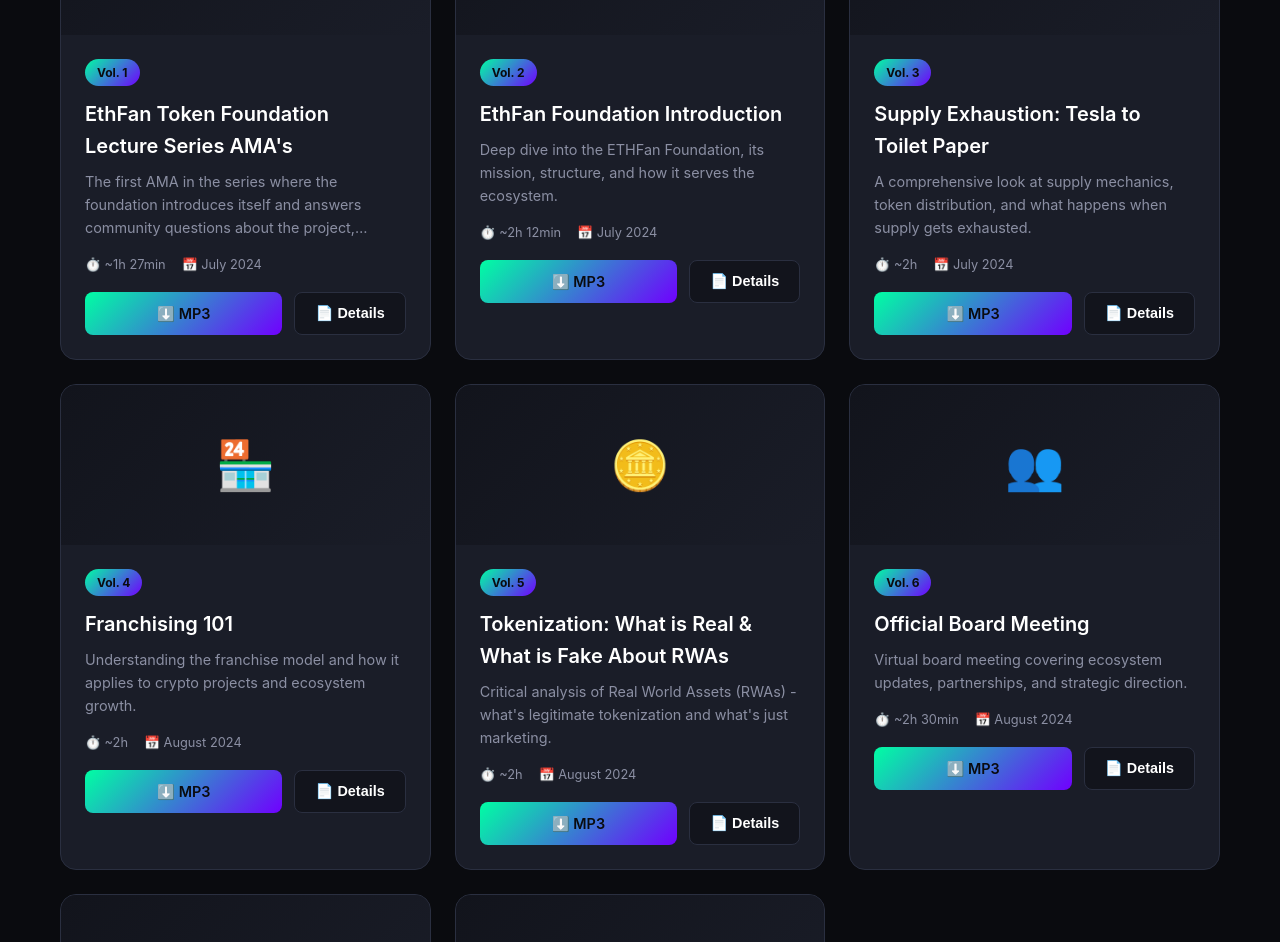
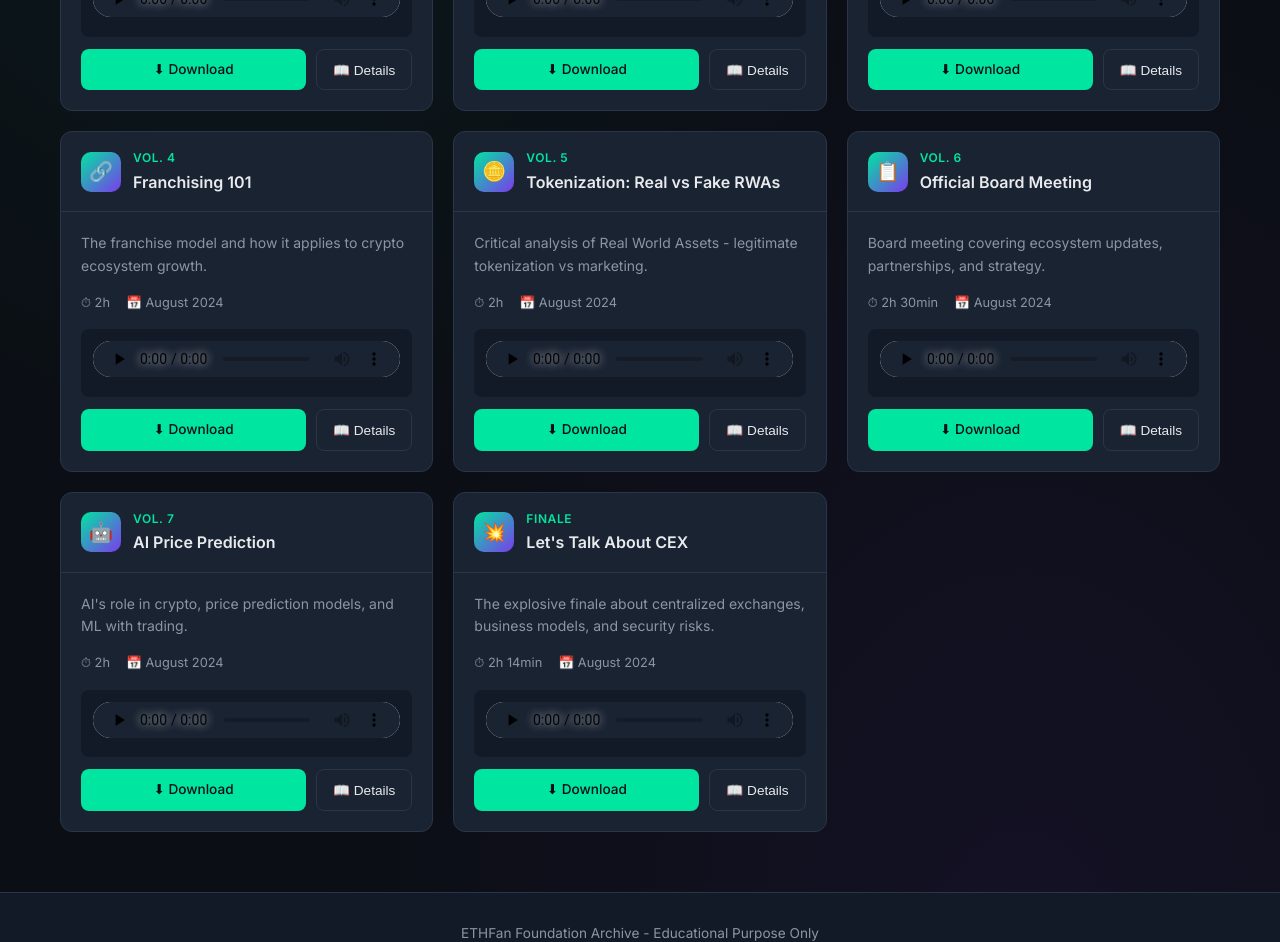
Before and after one commit to pantastestereopi/eft-ama-archive, a plain HTML site: page index.html in a window 1280 px wide. Shown: the part 575-1517 px from the top of the page. Drawn offline with Linux system fonts and the light colour scheme.

Commit message:
Update UI: audio player, EFTdash colors, better icons

```diff
--- a/css/style.css
+++ b/css/style.css
@@ -1,16 +1,17 @@
 /* ETHFan Archive - Styles */
-/* EFTdash-inspired dark theme */
+/* Matching EFTdash aesthetic */
 
 :root {
-    --bg-primary: #0a0b0f;
-    --bg-secondary: #12141c;
-    --bg-card: #1a1d28;
-    --accent-primary: #00ffa3; /* EFT green */
-    --accent-secondary: #7000ff; /* Purple */
-    --accent-gradient: linear-gradient(135deg, #00ffa3, #7000ff);
-    --text-primary: #ffffff;
-    --text-secondary: #8b8fa3;
-    --border-color: #2a2f40;
+    --bg-primary: #0b0e14;
+    --bg-secondary: #131a27;
+    --bg-card: #1a2332;
+    --bg-card-hover: #222d40;
+    --accent-primary: #00e5a0; /* EFTdash green */
+    --accent-secondary: #7c3aed;
+    --accent-glow: rgba(0, 229, 160, 0.15);
+    --text-primary: #e8eaed;
+    --text-secondary: #8b95a5;
+    --border-color: #2a3548;
     --font-main: 'Inter', -apple-system, BlinkMacSystemFont, sans-serif;
 }
 
@@ -26,6 +27,10 @@ body {
     color: var(--text-primary);
     line-height: 1.6;
     min-height: 100vh;
+    background:
+        radial-gradient(ellipse at 20% 0%, rgba(0, 229, 160, 0.08) 0%, transparent 50%),
+        radial-gradient(ellipse at 80% 100%, rgba(124, 58, 237, 0.08) 0%, transparent 50%),
+        var(--bg-primary);
 }
 
 .container {
@@ -36,13 +41,13 @@ body {
 
 /* Header */
 header {
-    background: var(--bg-secondary);
+    background: rgba(19, 26, 39, 0.8);
     border-bottom: 1px solid var(--border-color);
-    padding: 20px 0;
+    padding: 16px 0;
     position: sticky;
     top: 0;
     z-index: 100;
-    backdrop-filter: blur(10px);
+    backdrop-filter: blur(12px);
 }
 
 .header-content {
@@ -52,12 +57,10 @@ header {
 }
 
 .logo {
-    font-size: 1.5rem;
+    font-size: 1.4rem;
     font-weight: 700;
-    background: var(--accent-gradient);
-    -webkit-background-clip: text;
-    -webkit-text-fill-color: transparent;
-    background-clip: text;
+    color: var(--text-primary);
+    letter-spacing: -0.02em;
 }
 
 .logo span {
@@ -66,84 +69,94 @@ header {
 
 /* Hero */
 .hero {
-    padding: 80px 0;
+    padding: 60px 0;
     text-align: center;
-    background: radial-gradient(ellipse at top, rgba(112, 0, 255, 0.15) 0%, transparent 50%),
-                radial-gradient(ellipse at bottom, rgba(0, 255, 163, 0.1) 0%, transparent 50%);
 }
 
 .hero h1 {
-    font-size: 3rem;
-    font-weight: 800;
-    margin-bottom: 20px;
-    line-height: 1.2;
+    font-size: 2.5rem;
+    font-weight: 700;
+    margin-bottom: 12px;
+    letter-spacing: -0.03em;
+    background: linear-gradient(135deg, var(--text-primary) 0%, var(--accent-primary) 100%);
+    -webkit-background-clip: text;
+    -webkit-text-fill-color: transparent;
+    background-clip: text;
 }
 
 .hero p {
     color: var(--text-secondary);
-    font-size: 1.2rem;
-    max-width: 600px;
+    font-size: 1rem;
+    max-width: 500px;
     margin: 0 auto;
 }
 
 /* Archive Grid */
 .archive-grid {
     display: grid;
-    grid-template-columns: repeat(auto-fill, minmax(350px, 1fr));
-    gap: 24px;
-    padding: 40px 0;
+    grid-template-columns: repeat(auto-fill, minmax(340px, 1fr));
+    gap: 20px;
+    padding: 30px 0 60px;
 }
 
 .archive-card {
     background: var(--bg-card);
     border: 1px solid var(--border-color);
-    border-radius: 16px;
+    border-radius: 12px;
     overflow: hidden;
-    transition: all 0.3s ease;
+    transition: all 0.25s ease;
 }
 
 .archive-card:hover {
-    transform: translateY(-4px);
+    background: var(--bg-card-hover);
     border-color: var(--accent-primary);
-    box-shadow: 0 20px 40px rgba(0, 255, 163, 0.1);
+    transform: translateY(-2px);
+    box-shadow: 0 8px 24px var(--accent-glow);
 }
 
-.card-image {
-    height: 160px;
-    background: linear-gradient(135deg, var(--bg-secondary) 0%, var(--bg-card) 100%);
+.card-header {
+    padding: 16px 20px;
+    border-bottom: 1px solid var(--border-color);
+    display: flex;
+    align-items: center;
+    gap: 12px;
+}
+
+.card-icon {
+    width: 40px;
+    height: 40px;
+    border-radius: 10px;
+    background: linear-gradient(135deg, var(--accent-primary), var(--accent-secondary));
     display: flex;
     align-items: center;
     justify-content: center;
-    font-size: 3rem;
-}
-
-.card-content {
-    padding: 24px;
+    font-size: 1.2rem;
 }
 
 .card-number {
-    display: inline-block;
-    background: var(--accent-gradient);
-    color: var(--bg-primary);
     font-size: 0.75rem;
-    font-weight: 700;
-    padding: 4px 12px;
-    border-radius: 20px;
-    margin-bottom: 12px;
+    color: var(--accent-primary);
+    font-weight: 600;
+    text-transform: uppercase;
+    letter-spacing: 0.05em;
 }
 
 .card-title {
-    font-size: 1.25rem;
+    font-size: 1rem;
     font-weight: 600;
-    margin-bottom: 8px;
+    margin-top: 2px;
+}
+
+.card-body {
+    padding: 20px;
 }
 
 .card-description {
     color: var(--text-secondary);
-    font-size: 0.9rem;
+    font-size: 0.875rem;
     margin-bottom: 16px;
     display: -webkit-box;
-    -webkit-line-clamp: 3;
+    -webkit-line-clamp: 2;
     -webkit-box-orient: vertical;
     overflow: hidden;
 }
@@ -151,63 +164,78 @@ header {
 .card-meta {
     display: flex;
     gap: 16px;
-    margin-bottom: 16px;
     font-size: 0.8rem;
     color: var(--text-secondary);
+    margin-bottom: 16px;
 }
 
-.card-meta span {
-    display: flex;
-    align-items: center;
-    gap: 4px;
+/* Audio Player */
+.audio-player {
+    background: var(--bg-secondary);
+    border-radius: 8px;
+    padding: 12px;
+    margin-bottom: 12px;
+}
+
+.audio-player audio {
+    width: 100%;
+    height: 36px;
+    border-radius: 4px;
+}
+
+.audio-player audio::-webkit-media-controls-panel {
+    background: var(--bg-card);
 }
 
 .card-actions {
     display: flex;
-    gap: 12px;
+    gap: 10px;
 }
 
 .btn {
     display: inline-flex;
     align-items: center;
     justify-content: center;
-    padding: 10px 20px;
+    padding: 10px 16px;
     border-radius: 8px;
-    font-weight: 600;
+    font-weight: 500;
     text-decoration: none;
     transition: all 0.2s ease;
-    font-size: 0.9rem;
+    font-size: 0.85rem;
+    border: none;
+    cursor: pointer;
 }
 
 .btn-primary {
-    background: var(--accent-gradient);
+    background: var(--accent-primary);
     color: var(--bg-primary);
     flex: 1;
 }
 
 .btn-primary:hover {
-    transform: scale(1.02);
-    box-shadow: 0 4px 20px rgba(0, 255, 163, 0.3);
+    filter: brightness(1.1);
+    transform: translateY(-1px);
 }
 
 .btn-secondary {
-    background: var(--bg-secondary);
+    background: transparent;
     color: var(--text-primary);
     border: 1px solid var(--border-color);
 }
 
 .btn-secondary:hover {
-    border-color: var(--accent-secondary);
+    border-color: var(--accent-primary);
+    color: var(--accent-primary);
 }
 
 /* Footer */
 footer {
     background: var(--bg-secondary);
     border-top: 1px solid var(--border-color);
-    padding: 40px 0;
+    padding: 30px 0;
     text-align: center;
     color: var(--text-secondary);
-    margin-top: 60px;
+    font-size: 0.85rem;
 }
 
 /* Modal */
@@ -218,7 +246,7 @@ footer {
     left: 0;
     width: 100%;
     height: 100%;
-    background: rgba(0, 0, 0, 0.8);
+    background: rgba(0, 0, 0, 0.85);
     z-index: 1000;
     overflow-y: auto;
 }
@@ -228,19 +256,19 @@ footer {
 }
 
 .modal-content {
-    background: var(--bg-secondary);
-    max-width: 800px;
-    margin: 60px auto;
-    border-radius: 16px;
+    background: var(--bg-card);
+    max-width: 700px;
+    margin: 40px auto;
+    border-radius: 12px;
     border: 1px solid var(--border-color);
-    padding: 40px;
+    padding: 24px;
 }
 
 .modal-header {
     display: flex;
     justify-content: space-between;
     align-items: flex-start;
-    margin-bottom: 24px;
+    margin-bottom: 20px;
 }
 
 .modal-close {
@@ -249,7 +277,8 @@ footer {
     color: var(--text-secondary);
     font-size: 1.5rem;
     cursor: pointer;
-    padding: 8px;
+    padding: 4px;
+    line-height: 1;
 }
 
 .modal-close:hover {
@@ -257,22 +286,24 @@ footer {
 }
 
 .modal-title {
-    font-size: 1.5rem;
-    font-weight: 700;
+    font-size: 1.2rem;
+    font-weight: 600;
+    padding-right: 30px;
 }
 
 .modal-body {
     color: var(--text-secondary);
-    line-height: 1.8;
+    line-height: 1.7;
     max-height: 60vh;
     overflow-y: auto;
     white-space: pre-wrap;
+    font-size: 0.9rem;
 }
 
 /* Responsive */
 @media (max-width: 768px) {
     .hero h1 {
-        font-size: 2rem;
+        font-size: 1.8rem;
     }
 
     .archive-grid {
--- a/index.html
+++ b/index.html
@@ -5,6 +5,7 @@
     <meta name="viewport" content="width=device-width, initial-scale=1.0">
     <title>ETHFan Archive - All AMAs</title>
     <link rel="stylesheet" href="css/style.css">
+    <link href="https://fonts.googleapis.com/css2?family=Inter:wght@400;500;600;700&display=swap" rel="stylesheet">
 </head>
 <body>
     <header>
@@ -17,14 +18,12 @@
         <section class="hero">
             <div class="container">
                 <h1>Lecture Series Archive</h1>
-                <p>Complete collection of ETHFan Foundation AMAs and Lectures. Listen, read transcripts, and explore the knowledge shared by the community.</p>
+                <p>All ETHFan Foundation AMAs and Lectures. Listen and explore the knowledge.</p>
             </div>
         </section>
 
         <section class="container">
-            <div class="archive-grid" id="archiveGrid">
-                <!-- Cards will be dynamically inserted -->
-            </div>
+            <div class="archive-grid" id="archiveGrid"></div>
         </section>
     </main>
 
@@ -34,12 +33,12 @@
         </div>
     </footer>
 
-    <!-- Modal for full transcript -->
+    <!-- Modal -->
     <div class="modal-overlay" id="transcriptModal">
         <div class="modal-content">
             <div class="modal-header">
                 <div class="modal-title" id="modalTitle">Transcript</div>
-                <button class="modal-close" onclick="closeModal()">&times;</button>
+                <button class="modal-close" onclick="closeModal()">×</button>
             </div>
             <div class="modal-body" id="modalBody"></div>
         </div>
--- a/js/main.js
+++ b/js/main.js
@@ -1,102 +1,101 @@
 // ETHFan Archive - Main JavaScript
 
-// Archive data - will be populated as transcripts complete
 const archiveData = [
     {
         id: 1,
         number: "Vol. 1",
-        title: "EthFan Token Foundation Lecture Series AMA's",
-        description: "The first AMA in the series where the foundation introduces itself and answers community questions about the project, tokenomics, and vision.",
-        duration: "~1h 27min",
+        title: "Foundation Lecture Series AMA's",
+        description: "First AMA session - foundation introduction, tokenomics, and vision.",
+        duration: "1h 27min",
         date: "July 2024",
-        icon: "🎤",
-        mp3: "01_ethfan_ama.mp3",
+        icon: "🎙️",
+        mp3: "audio/01_ethfan_ama.mp3",
         transcript: "transcripts/01_ethfan_ama.txt",
-        shortDesc: "Foundation introduction and first AMA session"
+        shortDesc: "Foundation introduction and first AMA"
     },
     {
         id: 2,
         number: "Vol. 2",
-        title: "EthFan Foundation Introduction",
-        description: "Deep dive into the ETHFan Foundation, its mission, structure, and how it serves the ecosystem.",
-        duration: "~2h 12min",
+        title: "Foundation Introduction",
+        description: "Deep dive into ETHFan Foundation mission, structure, and ecosystem services.",
+        duration: "2h 12min",
         date: "July 2024",
         icon: "🏛️",
-        mp3: "02_foundation_intro.mp3",
+        mp3: "audio/02_foundation_intro.mp3",
         transcript: "transcripts/02_foundation_intro.txt",
-        shortDesc: "Foundation mission and structure explained"
+        shortDesc: "Foundation mission and structure"
     },
     {
         id: 3,
         number: "Vol. 3",
-        title: "Supply Exhaustion: Tesla to Toilet Paper",
-        description: "A comprehensive look at supply mechanics, token distribution, and what happens when supply gets exhausted.",
-        duration: "~2h",
+        title: "Supply Exhaustion",
+        description: "Token supply mechanics, distribution, and what happens when supply gets exhausted.",
+        duration: "2h",
         date: "July 2024",
-        icon: "📉",
-        mp3: "Supply Exhaustion： Tesla to Toilet Paper.mp3",
+        icon: "📊",
+        mp3: "audio/Supply Exhaustion： Tesla to Toilet Paper.mp3",
         transcript: "transcripts/03_supply_exhaustion.txt",
-        shortDesc: "Token supply mechanics and distribution"
+        shortDesc: "Token supply mechanics"
     },
     {
         id: 4,
         number: "Vol. 4",
         title: "Franchising 101",
-        description: "Understanding the franchise model and how it applies to crypto projects and ecosystem growth.",
-        duration: "~2h",
+        description: "The franchise model and how it applies to crypto ecosystem growth.",
+        duration: "2h",
         date: "August 2024",
-        icon: "🏪",
-        mp3: "Franchising 101.mp3",
+        icon: "🔗",
+        mp3: "audio/Franchising 101.mp3",
         transcript: "transcripts/04_franchising.txt",
-        shortDesc: "Franchise model for crypto ecosystems"
+        shortDesc: "Franchise model for crypto"
     },
     {
         id: 5,
         number: "Vol. 5",
-        title: "Tokenization: What is Real & What is Fake About RWAs",
-        description: "Critical analysis of Real World Assets (RWAs) - what's legitimate tokenization and what's just marketing.",
-        duration: "~2h",
+        title: "Tokenization: Real vs Fake RWAs",
+        description: "Critical analysis of Real World Assets - legitimate tokenization vs marketing.",
+        duration: "2h",
         date: "August 2024",
         icon: "🪙",
-        mp3: "Tokenization： What is Real & What is Fake About RWAs.mp3",
+        mp3: "audio/Tokenization： What is Real & What is Fake About RWAs.mp3",
         transcript: "transcripts/05_tokenization.txt",
-        shortDesc: "RWA tokenization truth and fiction"
+        shortDesc: "RWA tokenization analysis"
     },
     {
         id: 6,
         number: "Vol. 6",
         title: "Official Board Meeting",
-        description: "Virtual board meeting covering ecosystem updates, partnerships, and strategic direction.",
-        duration: "~2h 30min",
+        description: "Board meeting covering ecosystem updates, partnerships, and strategy.",
+        duration: "2h 30min",
         date: "August 2024",
-        icon: "👥",
-        mp3: "06_board_meeting.mp3",
+        icon: "📋",
+        mp3: "audio/06_board_meeting.mp3",
         transcript: "transcripts/06_board_meeting.txt",
-        shortDesc: "Board updates and ecosystem strategy"
+        shortDesc: "Board updates and strategy"
     },
     {
         id: 7,
         number: "Vol. 7",
-        title: "Artificial Intelligence's Price Prediction",
-        description: "Exploring AI's role in crypto, price prediction models, and the intersection of machine learning with trading.",
-        duration: "~2h",
+        title: "AI Price Prediction",
+        description: "AI's role in crypto, price prediction models, and ML with trading.",
+        duration: "2h",
         date: "August 2024",
         icon: "🤖",
-        mp3: "07_ai_prediction.mp3",
+        mp3: "audio/07_ai_prediction.mp3",
         transcript: "transcripts/07_ai_prediction.txt",
-        shortDesc: "AI and crypto price prediction"
+        shortDesc: "AI and crypto prediction"
     },
     {
         id: 8,
         number: "FINALE",
-        title: "Let's Talk About CEX Finale",
-        description: "The explosive finale covering centralized exchanges, their business models, security risks, and why they're fundamentally flawed.",
-        duration: "~2h 14min",
+        title: "Let's Talk About CEX",
+        description: "The explosive finale about centralized exchanges, business models, and security risks.",
+        duration: "2h 14min",
         date: "August 2024",
         icon: "💥",
-        mp3: "08_cex_finale.mp3",
+        mp3: "audio/08_cex_finale.mp3",
         transcript: "transcripts/08_cex_finale.txt",
-        shortDesc: "The truth about centralized exchanges"
+        shortDesc: "Truth about centralized exchanges"
     }
 ];
 
@@ -108,18 +107,28 @@ function renderArchive() {
         const card = document.createElement('div');
         card.className = 'archive-card';
         card.innerHTML = `
-            <div class="card-image">${item.icon}</div>
-            <div class="card-content">
-                <span class="card-number">${item.number}</span>
-                <h3 class="card-title">${item.title}</h3>
+            <div class="card-header">
+                <div class="card-icon">${item.icon}</div>
+                <div>
+                    <div class="card-number">${item.number}</div>
+                    <div class="card-title">${item.title}</div>
+                </div>
+            </div>
+            <div class="card-body">
                 <p class="card-description">${item.description}</p>
                 <div class="card-meta">
-                    <span>⏱️ ${item.duration}</span>
+                    <span>⏱ ${item.duration}</span>
                     <span>📅 ${item.date}</span>
                 </div>
+                <div class="audio-player">
+                    <audio controls preload="none">
+                        <source src="${item.mp3}" type="audio/mpeg">
+                        Your browser does not support the audio element.
+                    </audio>
+                </div>
                 <div class="card-actions">
-                    <a href="audio/${item.mp3}" class="btn btn-primary" download>⬇️ MP3</a>
-                    <button class="btn btn-secondary" onclick="showTranscript(${item.id})">📄 Details</button>
+                    <a href="${item.mp3}" class="btn btn-primary" download>⬇ Download</a>
+                    <button class="btn btn-secondary" onclick="showTranscript(${item.id})">📖 Details</button>
                 </div>
             </div>
         `;
@@ -137,10 +146,9 @@ async function showTranscript(id) {
     const modalBody = document.getElementById('modalBody');
 
     modalTitle.textContent = item.title;
-    modalBody.innerHTML = '<p>Loading transcript...</p>';
+    modalBody.innerHTML = '<p style="text-align:center;padding:40px;">Loading transcript...</p>';
     modal.classList.add('active');
 
-    // Try to load transcript
     try {
         const response = await fetch(item.transcript);
         if (response.ok) {
@@ -148,22 +156,22 @@ async function showTranscript(id) {
             modalBody.innerHTML = `<pre>${text}</pre>`;
         } else {
             modalBody.innerHTML = `
-                <h3>${item.shortDesc}</h3>
-                <p>${item.description}</p>
-                <hr style="margin: 20px 0; border-color: var(--border-color);">
+                <h3 style="color:var(--accent-primary);margin-bottom:12px;">${item.shortDesc}</h3>
+                <p style="margin-bottom:16px;">${item.description}</p>
+                <hr style="border-color:var(--border-color);margin:20px 0;">
                 <p><strong>Duration:</strong> ${item.duration}</p>
                 <p><strong>Date:</strong> ${item.date}</p>
-                <p style="margin-top: 20px; color: var(--accent-primary);">Transcript will be available soon.</p>
+                <p style="margin-top:20px;color:var(--accent-primary);">Transcript coming soon.</p>
             `;
         }
     } catch (e) {
         modalBody.innerHTML = `
-            <h3>${item.shortDesc}</h3>
-            <p>${item.description}</p>
-            <hr style="margin: 20px 0; border-color: var(--border-color);">
+            <h3 style="color:var(--accent-primary);margin-bottom:12px;">${item.shortDesc}</h3>
+            <p style="margin-bottom:16px;">${item.description}</p>
+            <hr style="border-color:var(--border-color);margin:20px 0;">
             <p><strong>Duration:</strong> ${item.duration}</p>
             <p><strong>Date:</strong> ${item.date}</p>
-            <p style="margin-top: 20px; color: var(--accent-primary);">Transcript will be available soon.</p>
+            <p style="margin-top:20px;color:var(--accent-primary);">Transcript coming soon.</p>
         `;
     }
 }
```
